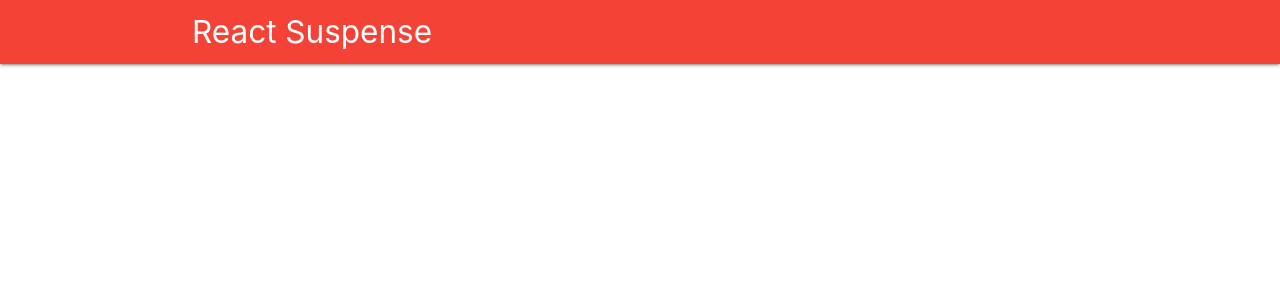
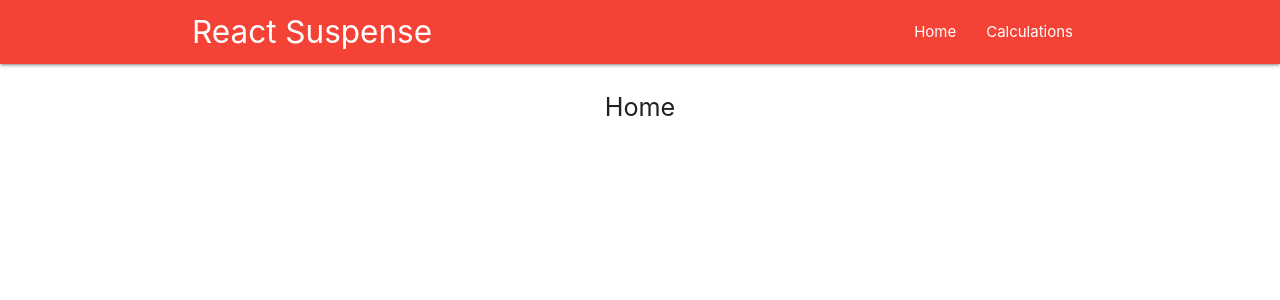
Before and after one commit to inblack67/React-Suspense, a React (Create React App) app: page / in a window 1280 px wide. Shown: the top 300 px of the page. Built offline with nearby package versions, Linux system fonts and the light colour scheme.

Commit message:
@react/router

```diff
--- a/package.json
+++ b/package.json
@@ -3,6 +3,7 @@
   "version": "0.1.0",
   "private": true,
   "dependencies": {
+    "@reach/router": "^1.3.4",
     "@testing-library/jest-dom": "^4.2.4",
     "@testing-library/react": "^9.3.2",
     "@testing-library/user-event": "^7.1.2",
@@ -10,7 +11,6 @@
     "materialize-css": "^1.0.0-rc.2",
     "react": "^16.13.1",
     "react-dom": "^16.13.1",
-    "react-router-dom": "^5.2.0",
     "react-scripts": "3.4.1"
   },
   "scripts": {
--- a/src/App.jsx
+++ b/src/App.jsx
@@ -1,13 +1,17 @@
 import React, { useEffect, lazy, Suspense } from 'react';
-// import { BrowserRouter as Router, Route, Switch } from 'react-router-dom';
-// styles
+
+import { Router } from '@reach/router'
+
 import 'materialize-css/dist/css/materialize.min.css';
 import M from 'materialize-css/dist/js/materialize.min.js';
 import './App.css';
 import LazyPreloader from './components/dumb/LazyPreloader'
+import Preloader from './components/dumb/Preloader'
 
-// Suspense
+// Lazy Imports
 const Nav = lazy(() => import('./components/dumb/Nav'))
+const Home = lazy(() => import('./components/smart/Home'))
+const Calculations = lazy(() => import('./components/smart/Calculations'))
 
 
 function App() {
@@ -21,6 +25,14 @@
       <Suspense fallback={<LazyPreloader />}>
         <Nav />
       </Suspense>
+
+      <Suspense fallback={<Preloader />}>
+      <Router>
+          <Home path='/' />
+          <Calculations path='/calculations' />
+      </Router>
+      </Suspense>
+
     </div>
   );
 }
--- a/src/components/dumb/Nav.jsx
+++ b/src/components/dumb/Nav.jsx
@@ -1,4 +1,5 @@
 import React from 'react'
+import { Link } from '@reach/router'
 
 const Nav = () => {
     return (
@@ -8,6 +9,14 @@
                     <a href="#!" className="brand-logo">
                         React Suspense
                     </a>
+                    <ul className="right">
+                        <li>
+                            <Link to='/'>Home</Link>
+                        </li>
+                        <li>
+                        <Link to='/calculations'>Calculations</Link>
+                        </li>
+                    </ul>
                 </div>
             </div>
         </nav>
--- /dev/null
+++ b/src/components/smart/Calculations.jsx
@@ -0,0 +1,13 @@
+import React from 'react'
+
+const Calculations = () => {
+    return (
+        <div>
+            <p className="flow-text center">
+                Calculating...
+            </p>
+        </div>
+    )
+}
+
+export default Calculations
--- /dev/null
+++ b/src/components/smart/Home.jsx
@@ -0,0 +1,13 @@
+import React from 'react'
+
+const Home = () => {
+    return (
+        <div>
+            <p className="flow-text center">
+                Home
+            </p>
+        </div>
+    )
+}
+
+export default Home
```
Also changed, not shown: 1 other file (tests, documents, lock files or other folders).
